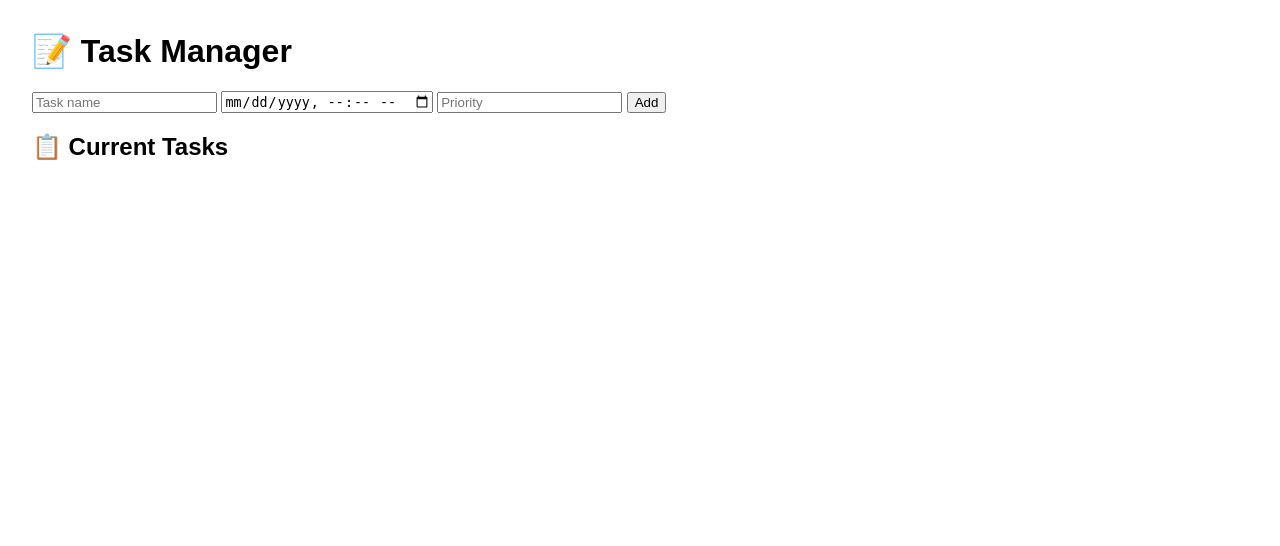
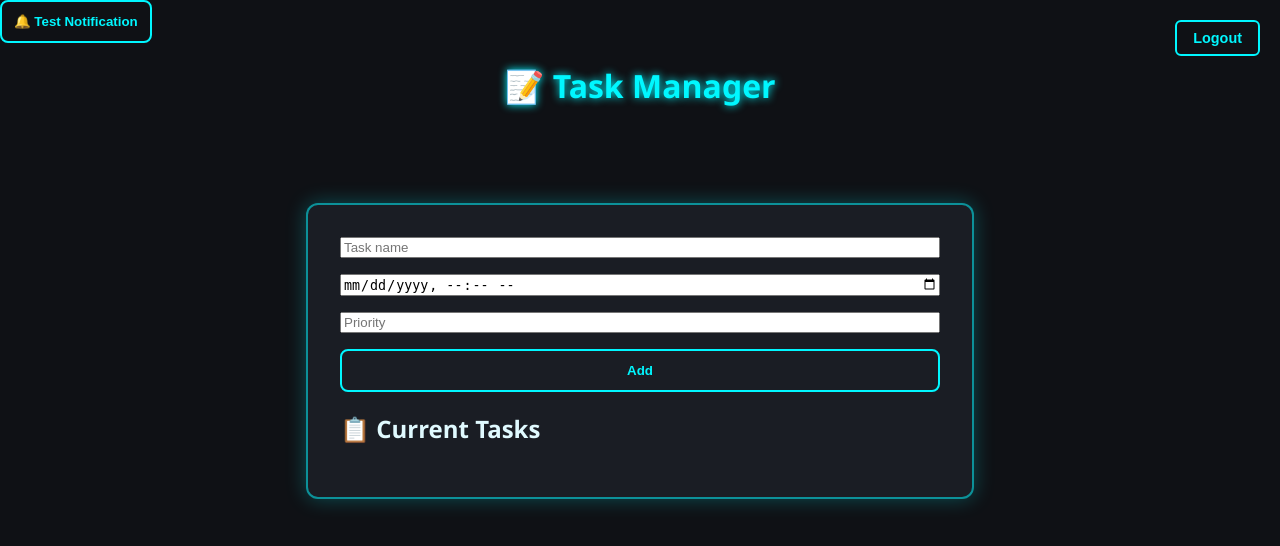
Before and after one commit to v659/smart-todo, a FastAPI app: page / in a window 1280 px wide. Shown: the top 546 px of the page. Run offline with FastAPI, Linux system fonts and the light colour scheme; the visitor is signed in with stand-in values (Sample User, id 1).

Commit message:
Update index.html

```diff
--- a/templates/index.html
+++ b/templates/index.html
@@ -1,35 +1,63 @@
 <!DOCTYPE html>
-<html>
+<html lang="en">
 <head>
+  <meta charset="UTF-8" />
   <title>Task Manager</title>
-  <style>
-    body { font-family: Arial; margin: 2rem; }
-    .task { margin-bottom: 1rem; }
-    .tag { font-weight: bold; }
-  </style>
+  <link rel="stylesheet" href="/static/style.css" />
+  <meta name="viewport" content="width=device-width, initial-scale=1.0" />
 </head>
+
+<script>
+  document.addEventListener("DOMContentLoaded", () => {
+    if (Notification.permission !== "granted") {
+      Notification.requestPermission();
+    }
+
+    const dueTasks = {{ due_tasks | tojson | safe }};
+    dueTasks.forEach(task => {
+      new Notification("⏰ Task Due!", {
+        body: `${task.tag} is due now.`,
+        icon: "/static/icon.png"
+      });
+    });
+    console.log("Due tasks:", dueTasks);
+  });
+</script>
 <body>
-  <h1>📝 Task Manager</h1>
+  <button onclick="new Notification('Test', { body: 'This is a test!' })">
+    🔔 Test Notification
+  </button>
 
-  <form method="post" action="/add">
-    <input name="tag" placeholder="Task name" required>
-    <input type="datetime-local" name="date" required>
+  <header class="header">
+    <h1 class="title">📝 Task Manager</h1>
+    <form method="post" action="/logout" class="logout-form">
+      <button type="submit" class="btn logout-btn">Logout</button>
+    </form>
+  </header>
 
-    <input name="priority" type="number" placeholder="Priority" required>
-    <button type="submit">Add</button>
+  <main class="container">
+    <form method="post" action="/add" class="add-form">
+      <input name="tag" placeholder="Task name" required class="input" />
+      <input type="datetime-local" name="date" required class="input" />
+      <input name="priority" type="number" placeholder="Priority" required class="input" />
+      <button type="submit" class="btn add-btn">Add</button>
     </form>
 
-  <h2>📋 Current Tasks</h2>
+    <h2 class="section-title">📋 Current Tasks</h2>
+    <div class="task-list">
       {% for task in tasks %}
         <div class="task">
           <span class="tag">{{ task.tag }}</span> |
-      {{ task.date }} |
-      Priority: {{ task.priority }}
-      <form method="post" action="/remove" style="display:inline">
+          <span class="date">{{ task.date }}</span> |
+          <span class="priority">Priority: {{ task.priority }}</span>
+          <form method="post" action="/remove" class="remove-form">
             <input type="hidden" name="tag" value="{{ task.tag }}">
-        <button type="submit">Remove</button>
+            <button type="submit" class="btn remove-btn">Remove</button>
           </form>
         </div>
       {% endfor %}
+    </div>
+  </main>
+
 </body>
 </html>
```
Lines whose indentation alone changed are shown as unchanged.
